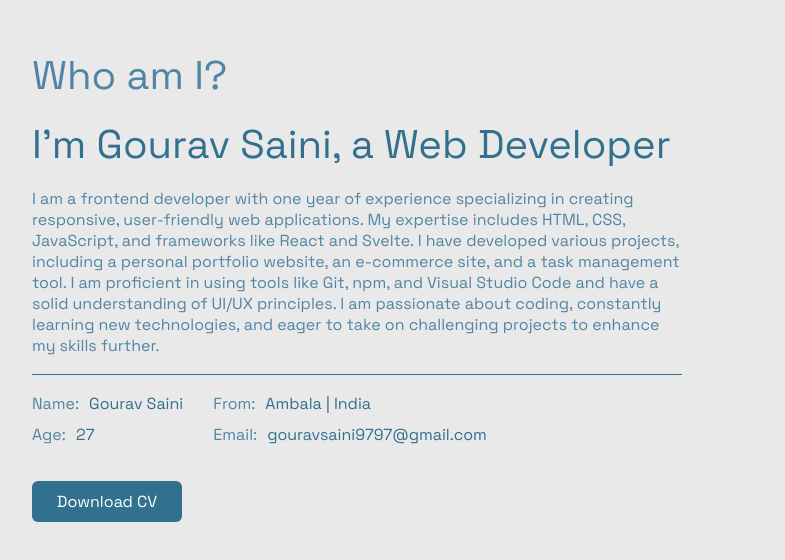
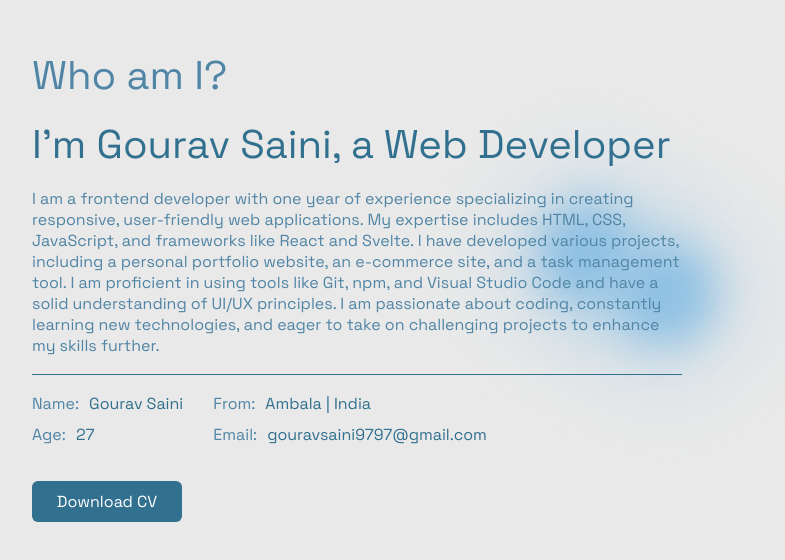
Before and after one commit to grv-saini-20/Porfolio-Website, a React (Vite) app: page / in a window 1280 px wide. Shown: the part 1234-1794 px from the top of the page, without its empty margins (258-1043 px from the left). Built offline with nearby package versions, Linux system fonts and the light colour scheme.

Commit message:
feat: animation

```diff
--- a/src/App.scss
+++ b/src/App.scss
@@ -23,11 +23,18 @@
     padding-block-start: 5rem;
   }
   & > .about-me {
+    position: relative;
     // scroll-snap-align: start;
     margin-block: 15rem;
     min-block-size: 100vh;
     display: grid;
     place-items: center;
+    &>.design{
+      position: absolute;
+      inset-inline-end: 20%;
+      inset-block-start: 30%;
+      z-index: -1;
+    }
   }
   & > .skills {
     // scroll-snap-align: start;
--- a/src/App.tsx
+++ b/src/App.tsx
@@ -26,6 +26,7 @@ import SPS from "./assets/ProjectCard/SPS.png";
 import Artekk from "./assets/ProjectCard/Artekk.png";
 import Dwc from "./assets/ProjectCard/Dwc.png";
 import { useRef, useState } from "react";
+import Abstract from "./components/project/Abstract/Abstract";
 
 let skills = [
   { iconSrc: React, skill: "React" },
@@ -100,6 +101,9 @@ function App() {
           buttonLabel="Download CV"
           cvPath={CV}
         />
+        <div className="design">
+        <Abstract/>
+        </div>
       </section>
       <section className="skills">
         <div className="container">
--- /dev/null
+++ b/src/components/project/Abstract/Abstract.scss
@@ -0,0 +1,41 @@
+.abstract{
+    inline-size: 100%;
+     display: flex;
+     gap: 50px;
+    &>.circle-one{
+        inline-size: 100px;
+        block-size: 100px;
+        border-radius: 50%;
+        box-shadow: 0 0 100px var(--tertiary-500);
+        background-color: var(--tertiary-500);
+        filter: blur(20px);
+        animation: rotate-circle-one 6s linear infinite;
+    }
+    &>.circle-two{
+        inline-size: 100px;
+        block-size: 100px;
+        border-radius: 50%;
+        background-color: var(--tertiary-500);
+        box-shadow: 0 0 100px var(--tertiary-500);
+        filter: blur(20px);
+        animation: rotate-circle-two 6s linear infinite;
+    }
+}
+
+@keyframes rotate-circle-one {
+    0% {
+        transform: rotate(0deg) translateX(180px);
+    }
+    100% {
+        transform: rotate(360deg) translateX(180px);
+    }
+}
+
+@keyframes rotate-circle-two {
+    0% {
+        transform: rotate(0deg) translateX(-120px);
+    }
+    100% {
+        transform: rotate(-360deg) translateX(-120px);
+    }
+}
--- /dev/null
+++ b/src/components/project/Abstract/Abstract.tsx
@@ -0,0 +1,12 @@
+import "./Abstract.scss";
+
+let Abstract = () => {
+  return (
+    <div className='abstract' aria-hidden={true}>
+        <div className="circle-one"></div>
+        <div className="circle-two"></div>
+    </div>
+  )
+}
+
+export default Abstract
```
